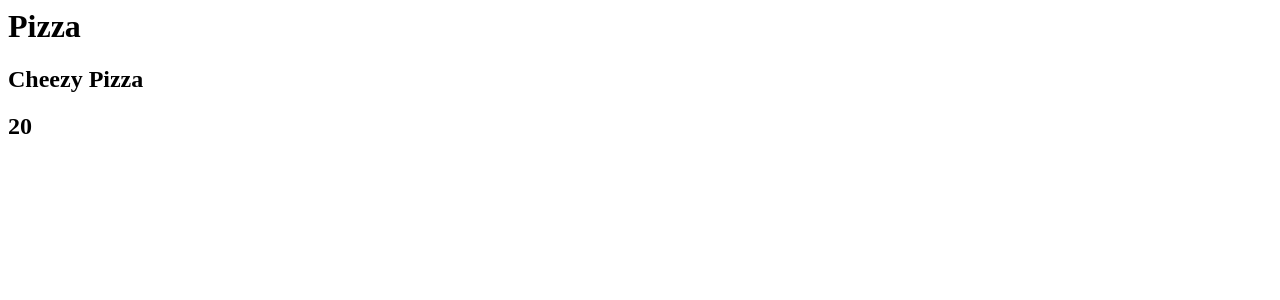
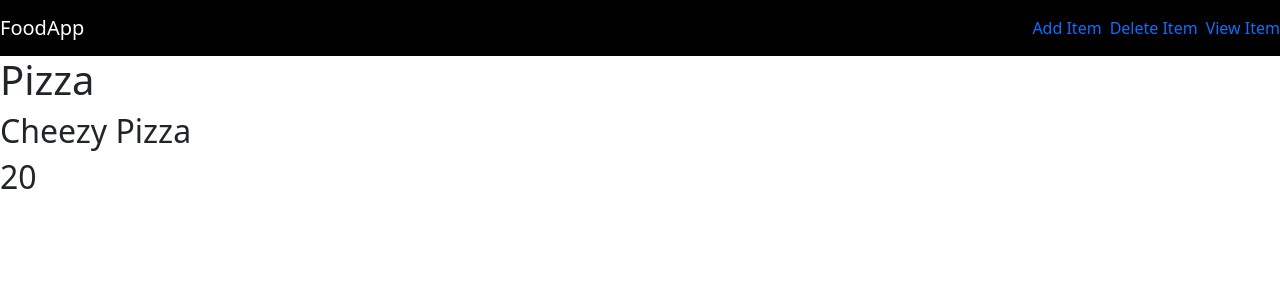
Before and after one commit to jonathannicolasdev/food-menu-djangoApp, a Django app: page /food/1/ in a window 1280 px wide. Shown: the top 300 px of the page. Run offline with Django 4.2, Linux system fonts and the light colour scheme; data comes from the database, SQL or seed files in the repository; both versions use the stored data as it was after the commit.

Commit message:
feat: adding image field to model

```diff
--- a/food/models.py
+++ b/food/models.py
@@ -9,3 +9,4 @@ class Item(models.Model):
     item_name = models.CharField(max_length=200)
     item_desc = models.CharField(max_length=200)
     item_price = models.IntegerField()
+    item_image = models.CharField(max_length=500, default="https://encrypted-tbn0.gstatic.com/images?q=tbn:ANd9GcQp8MdrNj1NpuBB2kQuEmLxgqn9y3ZZWiAipWbkfzkLIN2DGTQ6U9A7LFQH_i5a1fYjtJg&usqp=CAU")
--- a/food/templates/food/base.html
+++ b/food/templates/food/base.html
@@ -10,12 +10,16 @@
     <title>Document</title>
 </head>
 <body>
-    <nav class="navbar navbar-expand-lg bg-body-tertiary">
+<!--
+ <nav class="navbar navbar-expand-lg bg-body-tertiary">
+-->
+    <nav class="navbar navbar-dark bg-black">
+
         <a href="#" class="navbar-brand">FoodApp</a>
         <div class="navbar d-flex gap-2">
-            <a class="nav-item nav-link" href="#">Add Item</a>
-            <a class="nav-item nav-link" href="#">Delete Item</a>
-            <a class="nav-item nav-link" href="#">View Item</a>
+            <a class="nav-item nav-link text-primary" href="#">Add Item</a>
+            <a class="nav-item nav-link text-primary" href="#">Delete Item</a>
+            <a class="nav-item nav-link text-primary" href="#">View Item</a>
         </div>
     </nav>
     {% block body %}
--- a/food/templates/food/detail.html
+++ b/food/templates/food/detail.html
@@ -1,3 +1,7 @@
+{% extends 'food/base.html' %}
+
+{% block body %}
 <h1>{{ item.item_name}}</h1>
 <h2>{{ item.item_desc}}</h2>
 <h2>{{ item.item_price}}</h2>
+{% endblock %}
```
Also changed, not shown: food/templates/food/index.html (+18 -5 lines), db.sqlite3, food/migrations/0002_item_item_image.py (added).
